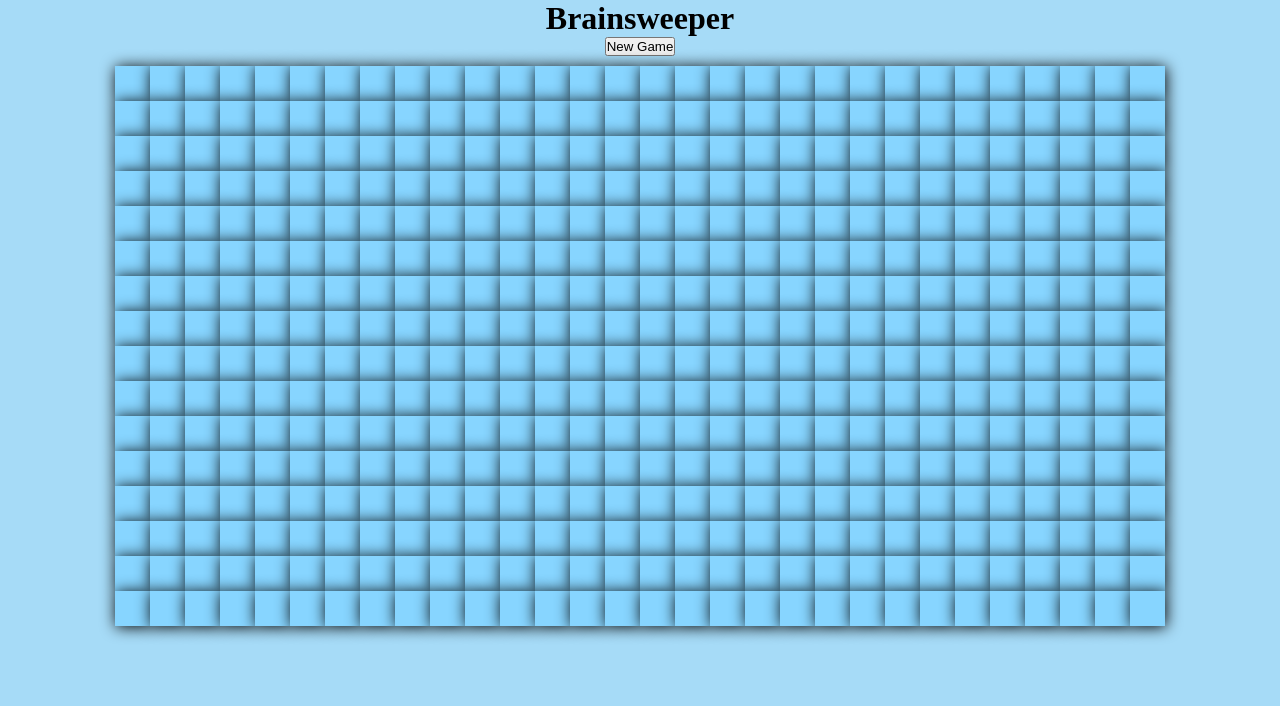
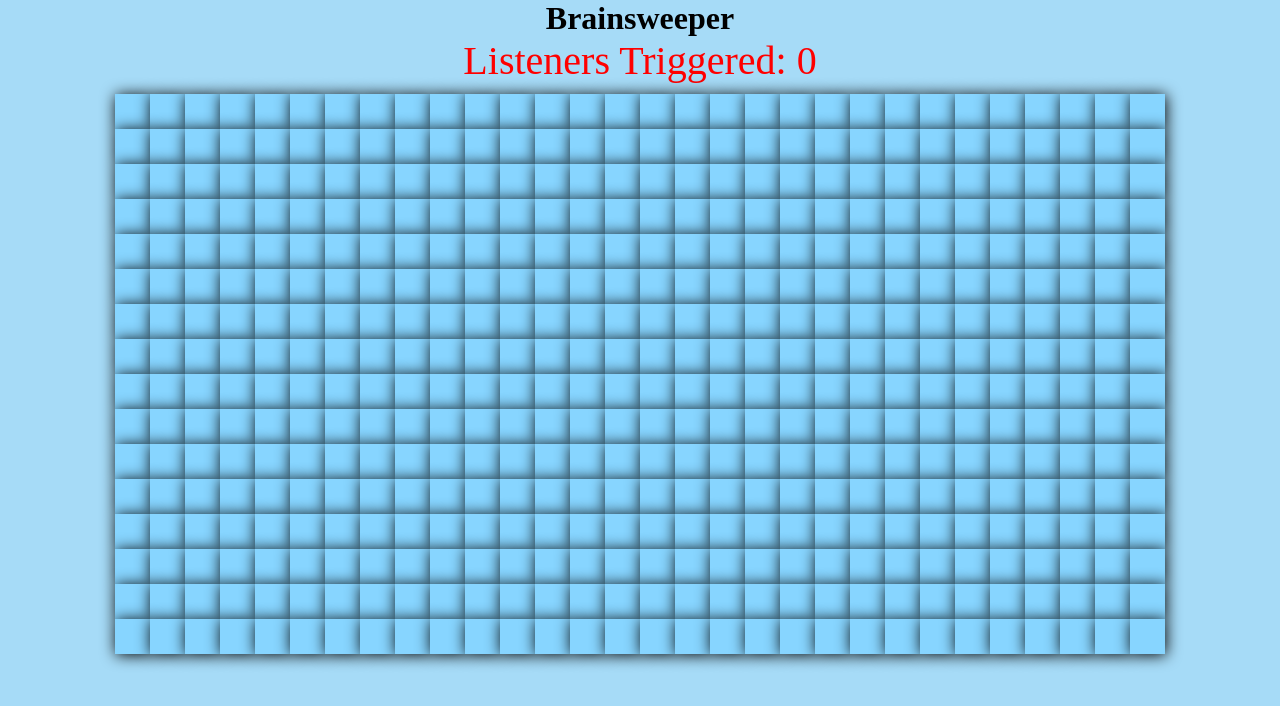
Before and after one commit to Eviscerare/brainsweeper, an Angular app: page / in a window 1280 px wide. Shown: the top 706 px of the page. Built offline with nearby package versions, Linux system fonts and the light colour scheme; a web font is replaced by a local one.

Commit message:
game complete

```diff
--- a/src/app/minefield/minefield.component.css
+++ b/src/app/minefield/minefield.component.css
@@ -1,3 +1,8 @@
+#listeners {
+  font-size: 40px;
+  color: red;
+}
+
 #minefield {
   display: flex;
   flex-direction: row;
@@ -18,3 +23,23 @@
   background-color: #87D5FF;
   box-shadow: 1px 1px 15px black;
 }
+
+.clicked { background-color: whitesmoke; }
+
+.clicked.one { color: #0000FF; }
+
+.clicked.two { color: #007B00; }
+
+.clicked.three { color: #FF0000; }
+
+.clicked.four { color: #00007b; }
+
+.clicked.five { color: #7B0000; }
+
+.clicked.six { color: #007B7B; }
+
+.clicked.seven { color: #000000; }
+
+.clicked.eight { color: #808080; }
+
+.clicked.mine { background-color: #FF0000; color: black; }
--- a/src/app/minefield/minefield.component.html
+++ b/src/app/minefield/minefield.component.html
@@ -1,8 +1,19 @@
-<button (click)="newGame()">New Game</button>
+<div id="listeners">Listeners Triggered: {{listeners}}</div>
 <div id="minefield">
-  <tile *ngFor="let tile of tiles; let i = index"
-    class="tile" tileId="{i}"
+  <tile *ngFor="let tile of tiles; let i = index" [tile]=tile
+    class="tile"
     (click)="handleClick(i)"
     (contextmenu)="handleRClick(i)"
-    (dblclick)="handleDblClick(i)"></tile>
+    [class.clicked]="tiles[i].isRevealed"
+    [class.mine]="tiles[i].isMine"
+    [class.marked]="tiles[i].isMarked"
+    [class.one]="tiles[i].adjacentMines === 1"
+    [class.two]="tiles[i].adjacentMines === 2"
+    [class.three]="tiles[i].adjacentMines === 3"
+    [class.four]="tiles[i].adjacentMines === 4"
+    [class.five]="tiles[i].adjacentMines === 5"
+    [class.six]="tiles[i].adjacentMines === 6"
+    [class.seven]="tiles[i].adjacentMines === 7"
+    [class.eight]="tiles[i].adjacentMines === 8"
+  ></tile>
 </div>
--- a/src/app/minefield/minefield.component.ts
+++ b/src/app/minefield/minefield.component.ts
@@ -1,5 +1,6 @@
 import { Component, OnInit, Input } from '@angular/core'
 import { StoreService } from '../store.service'
+import tiles from './reducer'
 
 @Component({
   selector: 'minefield',
@@ -7,96 +8,14 @@ import { StoreService } from '../store.service'
   styleUrls: ['./minefield.component.css']
 })
 export class MinefieldComponent implements OnInit {
-  private gridSize: number = 480
-  private rowLength: number = 30
-  private mines: number = 99
-  private mineLocations: Object
   private tiles: Object[]
+  private markCount: number = 0
+  private listeners: number = 0
+  private revealed: number = 0
 
   constructor(private store: StoreService) { }
 
   ngOnInit(): void {
-    const tiles = (state = null, action) => {
-
-      const generateMineLocations = (gridSize: number, mines: number): Object => {
-        const mineLocations = {}
-        let mineCount = 0
-        while (mineCount < mines) {
-          const idx = Math.floor(Math.random() * gridSize)
-          if (!mineLocations[idx]) {
-            mineLocations[idx] = true
-            mineCount++
-          }
-        }
-        return mineLocations
-      }
-
-      const increaseAdjacencies = (tiles: Object[], mineLocations: Object): void => {
-        Object.keys(mineLocations).forEach(mine => {
-          const valids = getValidAdjacents(tiles, +mine, 99)
-          valids.forEach(id => {
-            tiles[id]['adjacentMines'] += 1
-          })
-        })
-      }
-
-      const getValidAdjacents = (tiles: Object[], tileId: number, rowLength: number): number[] => {
-        const topLeft = +tileId - rowLength - 1
-        const topMid = +tileId - rowLength
-        const topRight = +tileId - rowLength + 1
-        const midLeft = +tileId - 1
-        const midRight = +tileId + 1
-        const botLeft = +tileId + rowLength - 1
-        const botMid = +tileId + rowLength
-        const botRight = +tileId + rowLength + 1
-        if (tileId === 0)
-          return [midRight, botMid, botRight]
-        if (tileId === rowLength - 1)
-          return [midLeft, botLeft, botMid]
-        if (tileId === tiles.length - rowLength)
-          return [topMid, topRight, midRight]
-        if (tileId === tiles.length - 1)
-          return [topLeft, topMid, midLeft]
-        if (tileId < rowLength)
-          return [midLeft, midRight, botLeft, botMid, botRight]
-        if (tileId > tiles.length - rowLength)
-          return [topLeft, topMid, topRight, midLeft, midRight]
-        if (tileId % rowLength === rowLength - 1)
-          return [topLeft, topMid, midLeft, botLeft, botMid]
-        if (tileId % rowLength === 0)
-          return [topMid, topRight, midRight, botMid, botRight]
-        return [topLeft, topMid, topRight, midLeft, midRight, botLeft, botMid, botRight]
-      }
-
-      if (!state) {
-        const tiles = []
-        const mineLocations = generateMineLocations(480, 99)
-        for (let i = 0; i < 480; i++) {
-          tiles.push({
-            tileId: i,
-            isMine: mineLocations[i] ? true : false,
-            isRevealed: true,
-            isMarked: false,
-            adjacentMines: 0
-          })
-        }
-        console.log('hi');
-        increaseAdjacencies(tiles, mineLocations)
-        return tiles
-      }
-      switch (action.type) {
-        case 'CLICK':
-          if (action.button === 'LEFT') state[action.id]['isRevealed'] = true
-          if (action.button === 'RIGHT') state[action.id]['isMarked'] = true
-          break
-        default:
-          return state
-      }
-      return state
-    }
-    this.store.dispatch({
-      mode: 'normal'
-    })
     this.store.combineReducers({ tiles })
     this.tiles = this.store.getState()['tiles']
   }
@@ -108,18 +27,23 @@ export class MinefieldComponent implements OnInit {
       KEYPATHS_TO_CHANGE: [`tiles.${id}`],
       id
     })
+    this.revealed = this.tiles.filter(tile => tile['isRevealed']).length
+    this.calculateListeners()
   }
 
-  handleRClick(id: number): void {
+  calculateListeners(): void {
+    this.listeners = this.markCount + this.revealed
+  }
+
+  handleRClick(id: number): boolean {
     this.store.dispatch({
       type: 'CLICK',
       button: 'RIGHT',
       KEYPATHS_TO_CHANGE: [`tiles.${id}`],
       id
     })
-  }
-
-  handleDblClick(id: number): void {
-
+    this.markCount += 1
+    this.calculateListeners()
+    return false
   }
 }
--- /dev/null
+++ b/src/app/minefield/reducer.ts
@@ -0,0 +1,101 @@
+const tiles = (state = null, action) => {
+  if (!state) state = generateMinefield(480, 99, 30)
+  const tiles = Object.assign([], state)
+  switch (action.type) {
+    case 'CLICK':
+      const id = action.id
+      if (action.button === 'LEFT') reveal(tiles, id)
+      if (action.button === 'RIGHT') mark(tiles, id)
+      break
+    default:
+      return tiles
+  }
+  return state
+}
+
+const generateMinefield = (gridSize: number, mines: number, rowLength: number): Object[] => {
+  const tiles = []
+  const mineLocations = generateMineLocations(gridSize, mines)
+  for (let i = 0; i < gridSize; i++) {
+    tiles.push({
+      tileId: i,
+      isMine: mineLocations[i] ? true : false,
+      isRevealed: false,
+      isMarked: false,
+      adjacentMines: 0
+    })
+  }
+  const minefield = increaseAdjacencies(tiles, mineLocations, rowLength)
+  return minefield
+}
+
+const generateMineLocations = (gridSize: number, mines: number): Object => {
+  const mineLocations = {}
+  let mineCount = 0
+  while (mineCount < mines) {
+    const idx = Math.floor(Math.random() * gridSize)
+    if (!mineLocations[idx]) {
+      mineLocations[idx] = true
+      mineCount++
+    }
+  }
+  return mineLocations
+}
+
+const increaseAdjacencies = (tiles: Object[], mineLocations: Object, rowLength: number): Object[] => {
+  Object.keys(mineLocations).forEach(mine => {
+    const valids = getValidAdjacents(tiles, +mine, rowLength)
+    valids.forEach(id => tiles[id]['adjacentMines'] += 1)
+  })
+  return tiles
+}
+
+const getValidAdjacents = (tiles: Object[], tileId: number, rowLength: number): number[] => {
+  const topLeft = tileId - rowLength - 1
+  const topMid = tileId - rowLength
+  const topRight = tileId - rowLength + 1
+  const midLeft = tileId - 1
+  const midRight = tileId + 1
+  const botLeft = tileId + rowLength - 1
+  const botMid = tileId + rowLength
+  const botRight = tileId + rowLength + 1
+  if (tileId === 0)
+    return [midRight, botMid, botRight]
+  if (tileId === rowLength - 1)
+    return [midLeft, botLeft, botMid]
+  if (tileId === tiles.length - rowLength)
+    return [topMid, topRight, midRight]
+  if (tileId === tiles.length - 1)
+    return [topLeft, topMid, midLeft]
+  if (tileId < rowLength)
+    return [midLeft, midRight, botLeft, botMid, botRight]
+  if (tileId > tiles.length - rowLength)
+    return [topLeft, topMid, topRight, midLeft, midRight]
+  if (tileId % rowLength === rowLength - 1)
+    return [topLeft, topMid, midLeft, botLeft, botMid]
+  if (tileId % rowLength === 0)
+    return [topMid, topRight, midRight, botMid, botRight]
+  return [topLeft, topMid, topRight, midLeft, midRight, botLeft, botMid, botRight]
+}
+
+const reveal = (tiles: Object[], id: number): void => {
+  if (tiles[id]['isMine']) tiles.forEach(tile => {
+    if (tile['isMine']) tile['isRevealed'] = true
+    return
+  })
+  if (!tiles[id]['isMarked']) {
+    tiles[id]['isRevealed'] = true
+    if (tiles[id]['adjacentMines'] === 0) {
+      const valids = getValidAdjacents(tiles, id, 30)
+      valids.forEach(adj => {
+        if (tiles[adj]['isRevealed'] === false) reveal(tiles, adj)
+      })
+    }
+  }
+}
+
+const mark = (tiles: Object[], id: number): void => {
+  tiles[id]['isMarked'] = tiles[id]['isMarked'] ? false : true
+}
+
+export default tiles
--- a/src/app/tile/tile.component.html
+++ b/src/app/tile/tile.component.html
@@ -1,7 +1,7 @@
 {{
-  isMarked ? '🔒' :
-    isRevealed ?
-      isMine ? 'X' :
-        adjacentMines > 0 ?
-          adjacentMines : '' : ''
+  tile.isMarked ? '🔒' :
+    tile.isRevealed ?
+      tile.isMine ? '' :
+        tile.adjacentMines > 0 ?
+          tile.adjacentMines : '' : ''
 }}
--- a/src/app/tile/tile.component.ts
+++ b/src/app/tile/tile.component.ts
@@ -7,19 +7,11 @@ import { StoreService } from '../store.service'
   styleUrls: ['./tile.component.css']
 })
 export class TileComponent implements OnInit {
-  @Input() private tileId: number
-  private isMine: boolean
-  private isRevealed: boolean
-  private isMarked: boolean
-  private adjacentMines: number
+  @Input() private tile: Object
 
   constructor(private store: StoreService) { }
+
   ngOnInit(): void {
-    const unsub = this.store.subscribe(() => {
-      const status = this.store.getState()['tiles'][this.tileId]
-      this.isRevealed = status.isRevealed
-      this.isMarked = status.isMarked
-      if (this.isRevealed) unsub()
-    }, `tiles.${this.tileId}`)
+
   }
 }
```
Also changed, not shown: src/app/app.component.html (+0 -41 lines).
